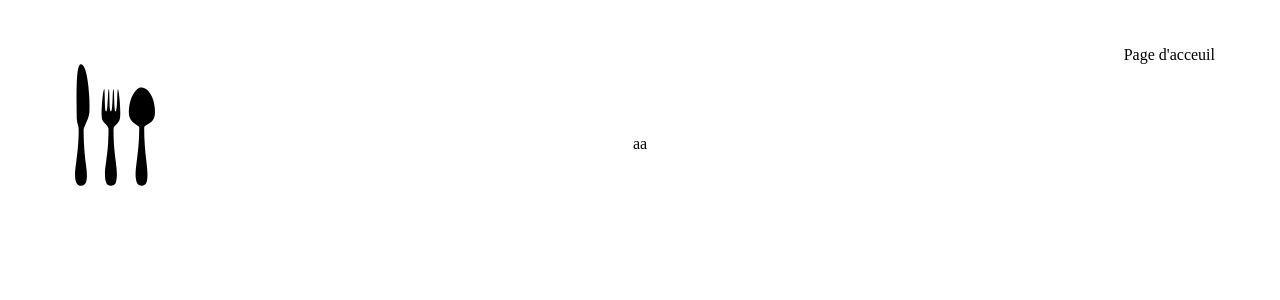
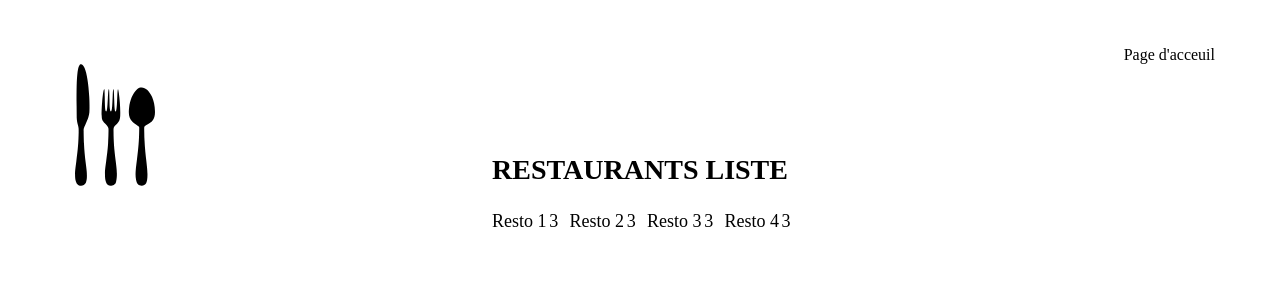
Before and after one commit to aelhajj/ufood, a React (Create React App) app: page / in a window 1280 px wide. Shown: the top 300 px of the page. Built offline with nearby package versions, Linux system fonts and the light colour scheme.

Commit message:
Added Card and CardList components to make restaurant list

```diff
--- a/src/App.js
+++ b/src/App.js
@@ -12,6 +12,7 @@ function App() {
       <Header />
       <Switch>
         <Route exact path="/" component={Homepage} />
+        {/*<Route path='/path' component={Nom du component}/> */}
       </Switch>
     </div>
   );
--- /dev/null
+++ b/src/components/card-list/card-list.component.jsx
@@ -0,0 +1,23 @@
+import React from 'react';
+
+import './card-list.styles.css';
+
+import Card from '../card/card.component';
+import restaurants from '../restaurant/restaurant.data';
+
+const CardList = ({ items }) => (
+    <div className= 'card-list'>
+        <h1 className='title'>RESTAURANTS LISTE</h1>
+        <div className = 'preview'>
+            {
+                restaurants
+                    .filter((restaurant, idx) => idx < 4)
+                    .map(({id, ...otherItemProps}) => (
+                        <Card key={id} {...otherItemProps}/>
+                    ))
+            }
+        </div>
+    </div>
+);
+
+export default CardList;
--- /dev/null
+++ b/src/components/card-list/card-list.styles.css
@@ -0,0 +1,14 @@
+.card-list {
+  display: flex;
+  flex-direction: column;
+  margin-bottom: 30px;
+}
+.title {
+    font-size: 28px;
+    margin-bottom: 25px;
+  }
+
+.preview {
+    display: flex;
+    justify-content: space-between;
+  }
--- /dev/null
+++ b/src/components/card/card.component.jsx
@@ -0,0 +1,15 @@
+import React from 'react';
+
+import './card.styles.css';
+
+export const Card = ({id, name}) => (
+    <div className='card-container'>
+        <div className='card-info'>
+            <span className='name'>{name}</span>
+            <span className='cote'>3</span>
+
+        </div>
+    </div>
+);
+
+export default Card;
--- /dev/null
+++ b/src/components/card/card.styles.css
@@ -0,0 +1,24 @@
+.card {
+  width: 22%;
+  display: flex;
+  flex-direction: column;
+  height: 350px;
+  align-items: center;
+}
+
+.card-info {
+  width: 100%;
+  height: 5%;
+  display: flex;
+  justify-content: space-between;
+  font-size: 18px;
+}
+
+.name {
+  width: 90%;
+  margin-bottom: 15px;
+}
+
+.cote {
+  width: 10%;
+}
--- /dev/null
+++ b/src/components/restaurant/restaurant.data.jsx
@@ -0,0 +1,24 @@
+const restaurants = [
+    {
+        id : 1,
+        name : 'Resto 1'
+    },
+    {
+        id: 2,
+        name: 'Resto 2'
+    },
+    {
+        id: 3,
+        name: 'Resto 3'
+    },
+    {
+        id: 4,
+        name: 'Resto 4'
+    },
+    {
+        id: 5,
+        name: 'Resto 5'
+    }
+]
+
+export default restaurants;
--- a/src/pages/homepage/homepage.component.jsx
+++ b/src/pages/homepage/homepage.component.jsx
@@ -2,10 +2,19 @@ import React from 'react';
 
 import './homepage.styles.css';
 
-const Homepage = () => (
-    <div className='homepage'>
-        aa
-    </div>
-);
+import CardList from '../../components/card-list/card-list.component';
+
+
+class Homepage extends React.Component {
+    render() {
+        return (
+            <div className='homepage'>
+                {
+                    <CardList />
+                }
+            </div>
+        );
+    }
+}
 
 export default Homepage;
```
Also changed, not shown: src/components/restaurant/restaurant.component.jsx (added), src/components/restaurant/restaurant.styles.css (added).
